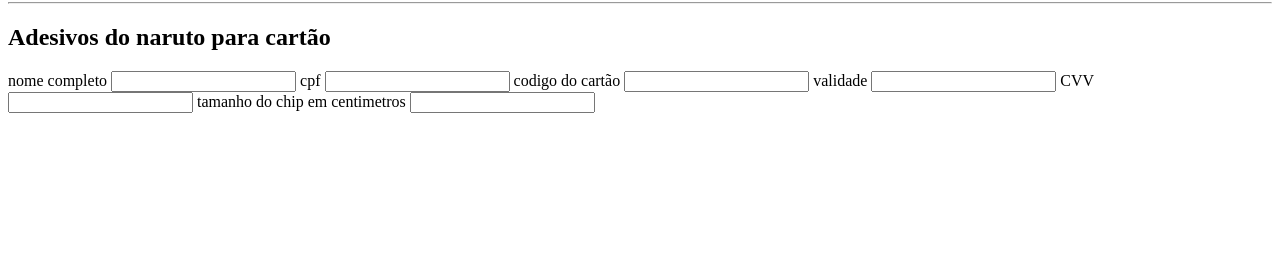
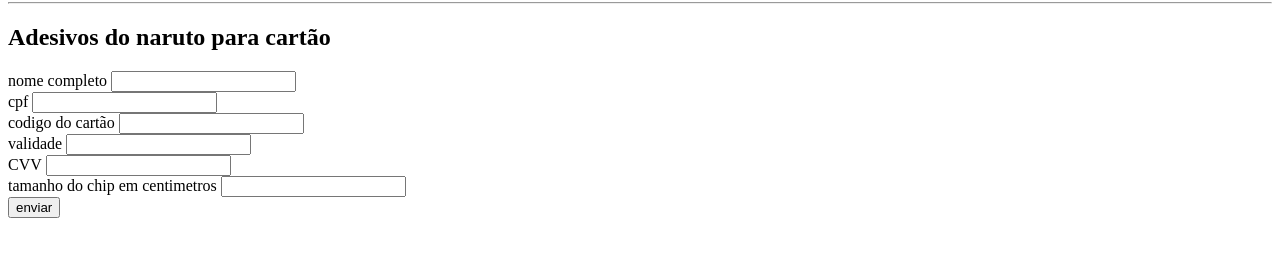
Before and after one commit to ClaudioNunes/topicos2022, a plain HTML site: page index.html in a window 1280 px wide. Shown: the part 78-334 px from the top of the page. Drawn offline with Linux system fonts and the light colour scheme.

Commit message:
adiciona um botão daora porem nada funcional

```diff
--- a/index.html
+++ b/index.html
@@ -13,16 +13,23 @@
     <form>
         <label>nome completo</label>
         <input type="text" />
+        <br />
         <label>cpf</label>
         <input type="text" />
+        <br />
         <label>codigo do cartão</label>
         <input type="text" />
+        <br />
         <label>validade</label>
         <input type="text" />
+        <br />
         <label>CVV</label>
         <input type="text" />
+        <br />
         <label>tamanho do chip em centimetros</label>
         <input type="text" />
+        <br />
+        <button>enviar</button>
     </form>
 </body>
 </html>
```
